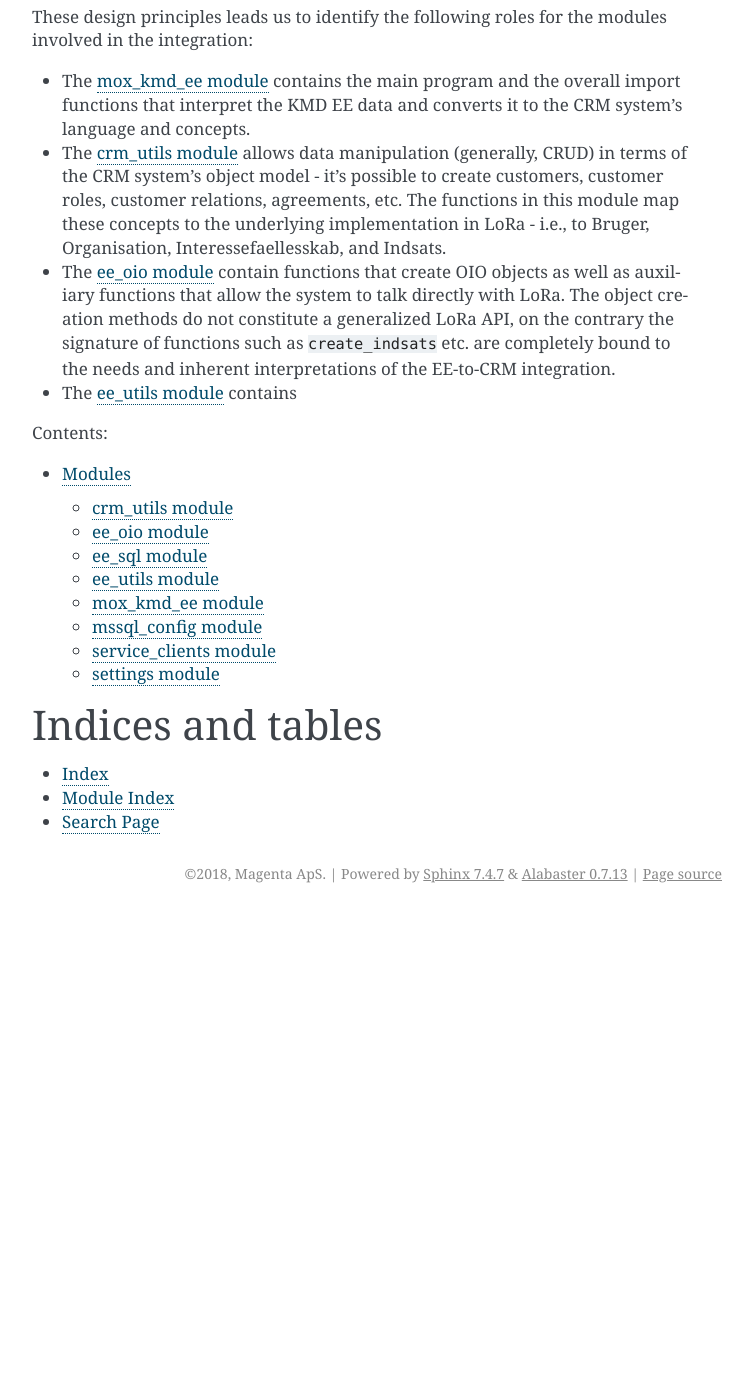
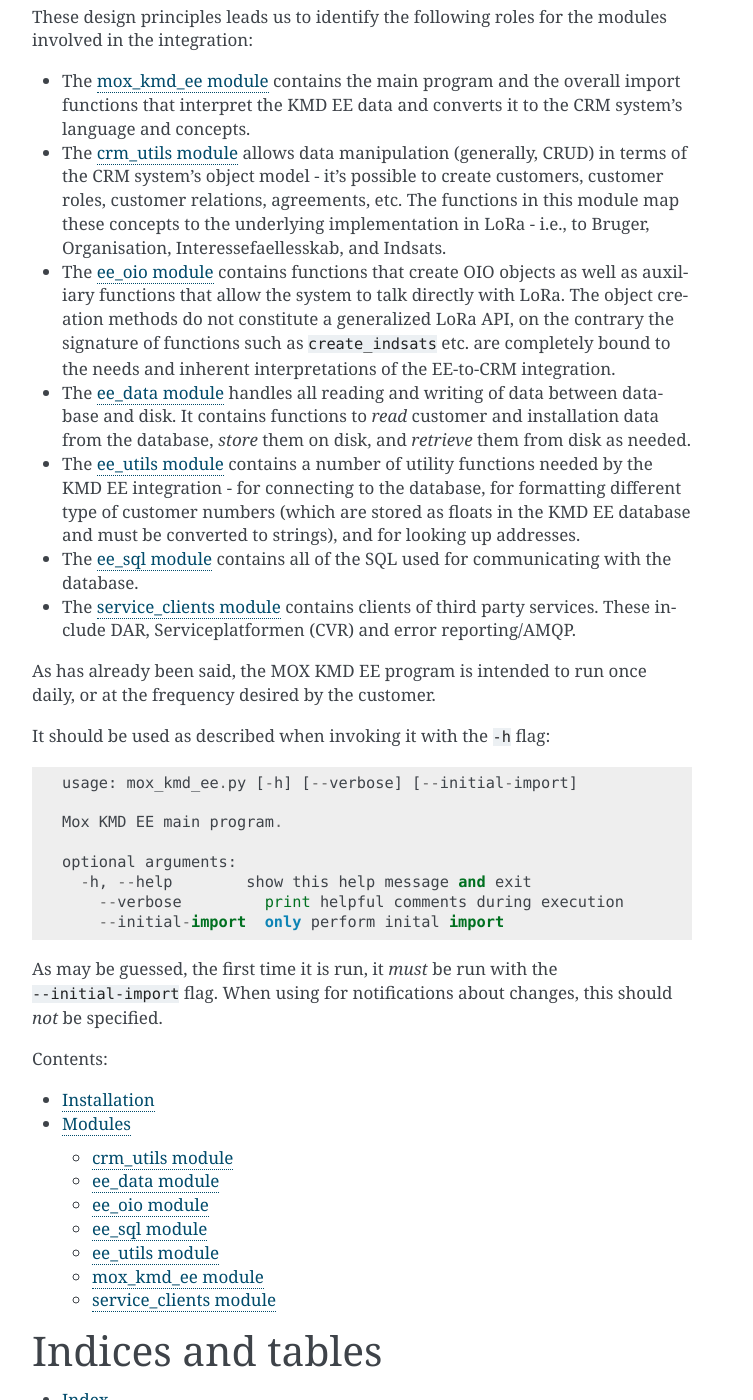
Before and after one commit to magenta-aps/aak-affaldvarme, a Sphinx documentation site: the page built from agents/mox_kmd_ee/docs/source/index.rst, in a window 1280 px wide and 1400 px high, scrolled down 491 px. Shown: the whole window, without its empty margins (388-1141 px from the left). Built offline with Sphinx 7.4.7, drawn with Linux system fonts in a browser that asks for light colours; before the commit the page ends 1404 px from its top, so only the background shows below that.

Commit message:
Updated documentation.

```diff
--- a/agents/mox_kmd_ee/docs/source/settings.rst
+++ b/agents/mox_kmd_ee/docs/source/ee_data.rst
@@ -1,7 +1,7 @@
-settings module
+ee\_data module
 ===============
 
-.. automodule:: settings
+.. automodule:: ee_data
     :members:
     :undoc-members:
     :show-inheritance:
--- a/agents/mox_kmd_ee/docs/source/index.rst
+++ b/agents/mox_kmd_ee/docs/source/index.rst
@@ -14,6 +14,7 @@
    :caption: Contents:
    :titlesonly:
 
+   installation.rst
    modules.rst
    mapning_fra_kmd_ee_til_crm.rst
 
--- /dev/null
+++ b/agents/mox_kmd_ee/docs/source/installation.rst
@@ -0,0 +1,6 @@
+Installation
+============
+
+Navigér til den mappe, hvor programmet befinder sig og skriv: ::
+
+    python install.py
--- a/agents/mox_kmd_ee/docs/source/intro.rst
+++ b/agents/mox_kmd_ee/docs/source/intro.rst
@@ -28,11 +28,44 @@
   LoRa - i.e., to Bruger, Organisation, Interessefaellesskab, and
   Indsats.
 
-* The :doc:`ee_oio` contain functions that create OIO objects as well as
+* The :doc:`ee_oio` contains functions that create OIO objects as well as
   auxiliary functions that allow the system to talk directly with LoRa.
   The object creation methods do not constitute a generalized LoRa API,
   on the contrary the signature of functions such as
   ``create_indsats`` etc. are completely bound to the needs and inherent
   interpretations of the EE-to-CRM integration.
 
-* The :doc:`ee_utils` contains
+* The :doc:`ee_data` handles all reading and writing of data between
+  database and disk. It contains functions to *read* customer and
+  installation data from the database, *store* them on disk, and
+  *retrieve* them from disk as needed.
+
+* The :doc:`ee_utils` contains a number of utility functions needed by
+  the KMD EE integration - for connecting to the database, for
+  formatting different type of customer numbers (which are stored as
+  floats in the KMD EE database and must be converted to strings), and
+  for looking up addresses.
+
+* The :doc:`ee_sql` contains all of the SQL used for communicating with
+  the database.
+
+* The :doc:`service_clients` contains clients of third party services.
+  These include DAR, Serviceplatformen (CVR) and error reporting/AMQP.
+
+As has already been said, the MOX KMD EE program is intended to run once
+daily, or at the frequency desired by the customer.
+
+It should be used as described when invoking it with the ``-h`` flag: ::
+
+    usage: mox_kmd_ee.py [-h] [--verbose] [--initial-import]
+
+    Mox KMD EE main program.
+
+    optional arguments:
+      -h, --help        show this help message and exit
+        --verbose         print helpful comments during execution
+        --initial-import  only perform inital import
+
+As may be guessed, the first time it is run, it *must* be run with the
+``--initial-import`` flag. When using for notifications about changes,
+this should *not* be specified.
--- a/agents/mox_kmd_ee/docs/source/modules.rst
+++ b/agents/mox_kmd_ee/docs/source/modules.rst
@@ -5,10 +5,9 @@
    :maxdepth: 4
 
    crm_utils
+   ee_data
    ee_oio
    ee_sql
    ee_utils
    mox_kmd_ee
-   mssql_config
    service_clients
-   settings
--- a/agents/mox_kmd_ee/docs/source/mssql_config.rst
+++ /dev/null
@@ -1,7 +0,0 @@
-mssql\_config module
-====================
-
-.. automodule:: mssql_config
-    :members:
-    :undoc-members:
-    :show-inheritance:
--- a/doc/mapning_fra_kmd_ee_til_crm.rst
+++ b/doc/mapning_fra_kmd_ee_til_crm.rst
@@ -1,5 +1,5 @@
-
-MAPNING FRA KMD EE TIL CRM
+==========================
+Mapning fra kmd ee til CRM
 ==========================
 
 Aktør/Bruger/Kunde
```
